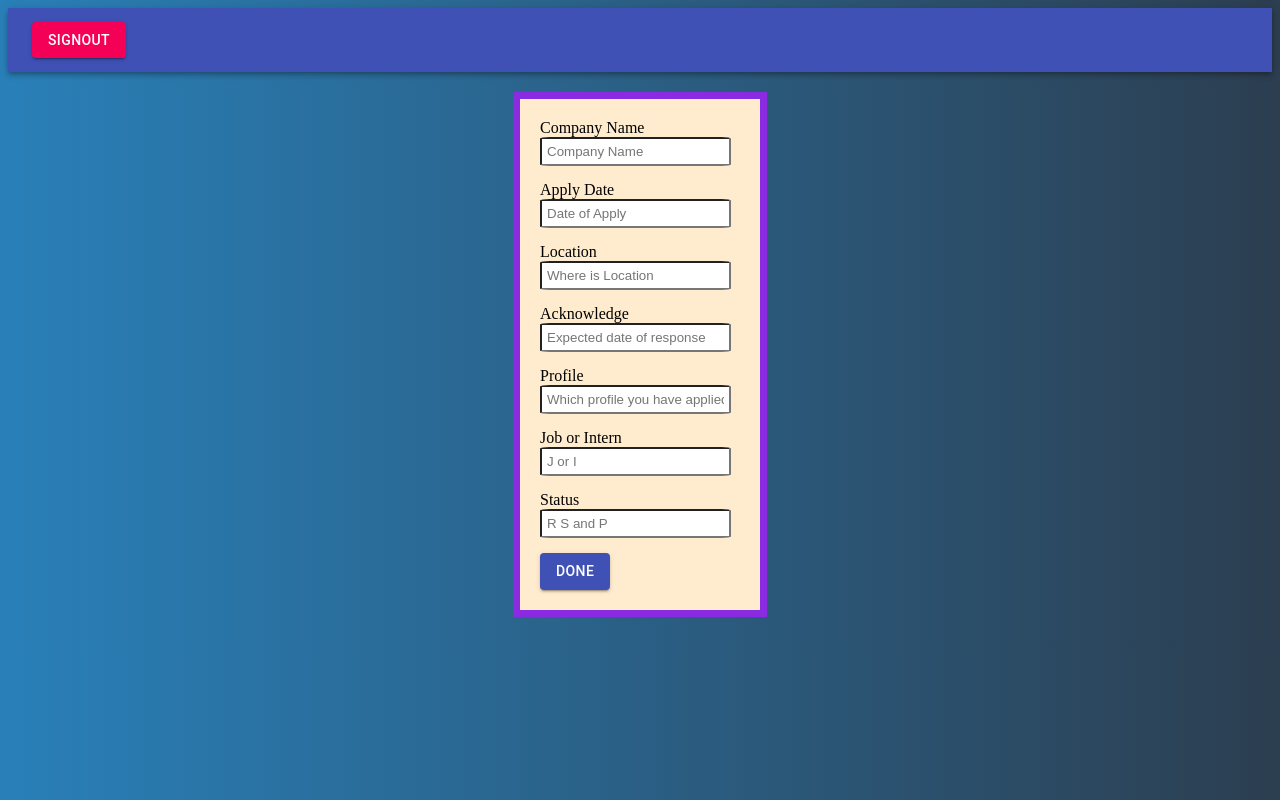
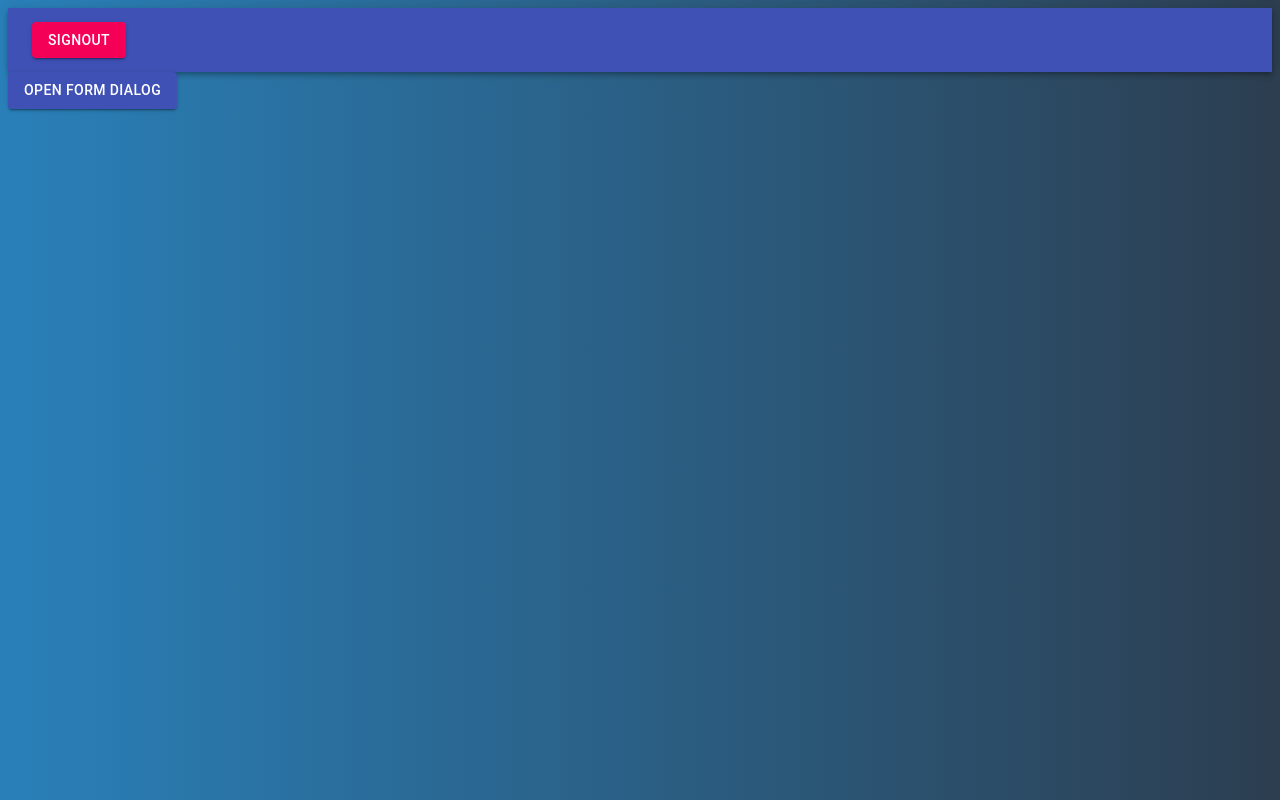
Before and after one commit to pradhyumvyas/JobApplicationTracker, a React (Create React App) app in the folder FrontEnd/job-app-tracker/: page /dashboard in a window 1280 px wide. Built offline with nearby package versions, Linux system fonts and the light colour scheme; sample sign-in values are in the browser's storage.

Commit message:
application data modal done

```diff
--- a/FrontEnd/job-app-tracker/src/user/Dashboard.js
+++ b/FrontEnd/job-app-tracker/src/user/Dashboard.js
@@ -3,25 +3,11 @@ import {AppBar, Toolbar, Typography, Button, IconButton, Modal} from '@material-
 // import MenuIcon from '@material-ui/icons/Menu';
 import {signout, isAuthenticated} from '../auth/helper/index'
 import { useHistory } from 'react-router-dom'
+import modalForm from './helper/modalForm'
 
-function Dashboard() {
+function Dashboard(){
     const history = useHistory();
     const signoutPush = () => history.push('/')
-
-    const [values, setValues] = useState({
-        companyName:"",
-        applyDate:"",
-        responseDate:"",
-        profile:"",
-        jobType:"",
-        status:"",
-        location:""
-    })
-    const {companyName, applyDate, responseDate, profile, jobType, status, location} = values;
-
-    const handleChange = name => event =>{
-        setValues({...values, error:false, [name]:event.target.value})
-    }
 
 
     const homeRedirect = () =>{
@@ -49,61 +35,13 @@ function Dashboard() {
         )
     }
 
-    const onSubmit = () =>{
-        return alert("hee")
-    }
 
-    const applyForm = () =>{
-        return(
-            <div className="applyForm">
-                <div className="dataForm">
-                <form action="">
-                            <label htmlFor="" className="text-light">Company Name</label>
-                            <input required type="text" placeholder="Company Name"
-                            onChange={handleChange("companyName")}
-                            value={companyName} required />
 
-                            <label htmlFor="">Apply Date</label>
-                            <input type="text" placeholder="Date of Apply"
-                            onChange={handleChange("applyDate")}
-                            value={applyDate} />
-
-                            <label htmlFor="">Location</label>
-                            <input type="text" placeholder="Where is Location"
-                            onChange={handleChange("location")} required
-                            value={location} />
-
-                            <label htmlFor="">Acknowledge</label>
-                            <input type="text" placeholder="Expected date of response"
-                            onChange={handleChange("responseDate")} required
-                            value={responseDate} />
-
-                            <label htmlFor="">Profile</label>
-                            <input type="text" placeholder="Which profile you have applied"
-                            onChange={handleChange("profile")} required
-                            value={profile} />
-
-                            <label htmlFor="">Job or Intern</label>
-                            <input type="text" placeholder="J or I"
-                            onChange={handleChange("jobType")} required
-                            value={jobType} />
-
-                            <label htmlFor="">Status</label>
-                            <input type="text" placeholder="R S and P"
-                            onChange={handleChange("status")} required
-                            value={status} />
-
-                            <Button variant="contained" color="primary" onClick={onSubmit}>Done</Button>
-                        </form>
-                </div>
-            </div>
-        )
-    }
     return (
         <div>
             {myNavbar()}
-            {/* <Button variant="contained" color="Primary" onClick={applyForm}>Add Data</Button> */}
-            {applyForm()}
+            {modalForm()}
+            {/* <modalForm /> */}
         </div>
     )
 }
--- /dev/null
+++ b/FrontEnd/job-app-tracker/src/user/helper/modalForm.js
@@ -0,0 +1,96 @@
+import React, {useState} from 'react'
+import {Button,Modal, Dialog, DialogActions, DialogContent, DialogContentText, DialogTitle, TextField} from '@material-ui/core'
+
+function ModalForm (){
+
+    const [open, setOpen] = useState(false);
+
+    const handleClickOpen = () => {
+    setOpen(true);
+    };
+
+    const handleClose = () => {
+    setOpen(false);
+    };
+
+    const [values, setValues] = useState({
+        companyName:"",
+        applyDate:"",
+        responseDate:"",
+        profile:"",
+        jobType:"",
+        status:"",
+        location:""
+    })
+    const {companyName, applyDate, responseDate, profile, jobType, status, location} = values;
+
+    const handleChange = name => event =>{
+        setValues({...values, error:false, [name]:event.target.value})
+    }
+
+    const onSubmit = () =>{
+        return alert("hee")
+    }
+
+
+    return (
+        <div>
+        <Button variant="contained" color="primary" onClick={handleClickOpen}>
+            Open form dialog
+        </Button>
+        <Dialog open={open} onClose={handleClose} aria-labelledby="form-dialog-title">
+            <DialogTitle id="form-dialog-title">Add Application Data</DialogTitle>
+            <DialogContent>
+            <div className="applyForm">
+                <div className="dataForm">
+                <form action="">
+                            <label htmlFor="" className="text-light">Company Name</label>
+                            <input required type="text" placeholder="Company Name"
+                            onChange={handleChange("companyName")}
+                            value={companyName} required />
+
+                            <label htmlFor="">Apply Date</label>
+                            <input type="text" placeholder="Date of Apply"
+                            onChange={handleChange("applyDate")}
+                            value={applyDate} />
+
+                            <label htmlFor="">Location</label>
+                            <input type="text" placeholder="Where is Location"
+                            onChange={handleChange("location")} required
+                            value={location} />
+
+                            <label htmlFor="">Acknowledge</label>
+                            <input type="text" placeholder="Expected date of response"
+                            onChange={handleChange("responseDate")} required
+                            value={responseDate} />
+
+                            <label htmlFor="">Profile</label>
+                            <input type="text" placeholder="Which profile you have applied"
+                            onChange={handleChange("profile")} required
+                            value={profile} />
+
+                            <label htmlFor="">Job or Intern</label>
+                            <input type="text" placeholder="J or I"
+                            onChange={handleChange("jobType")} required
+                            value={jobType} />
+
+                            <label htmlFor="">Status</label>
+                            <input type="text" placeholder="R S and P"
+                            onChange={handleChange("status")} required
+                            value={status} />
+                        </form>
+                </div>
+            </div>
+            </DialogContent>
+            <DialogActions>
+            <Button onClick={handleClose} color="primary">
+                Cancel
+            </Button>
+            <Button variant="contained" color="primary" onClick={onSubmit}>Done</Button>
+            </DialogActions>
+        </Dialog>
+        </div>
+    );
+}
+
+export default ModalForm
```
Also changed, not shown: 2 other files (tests, documents, lock files or other folders).
